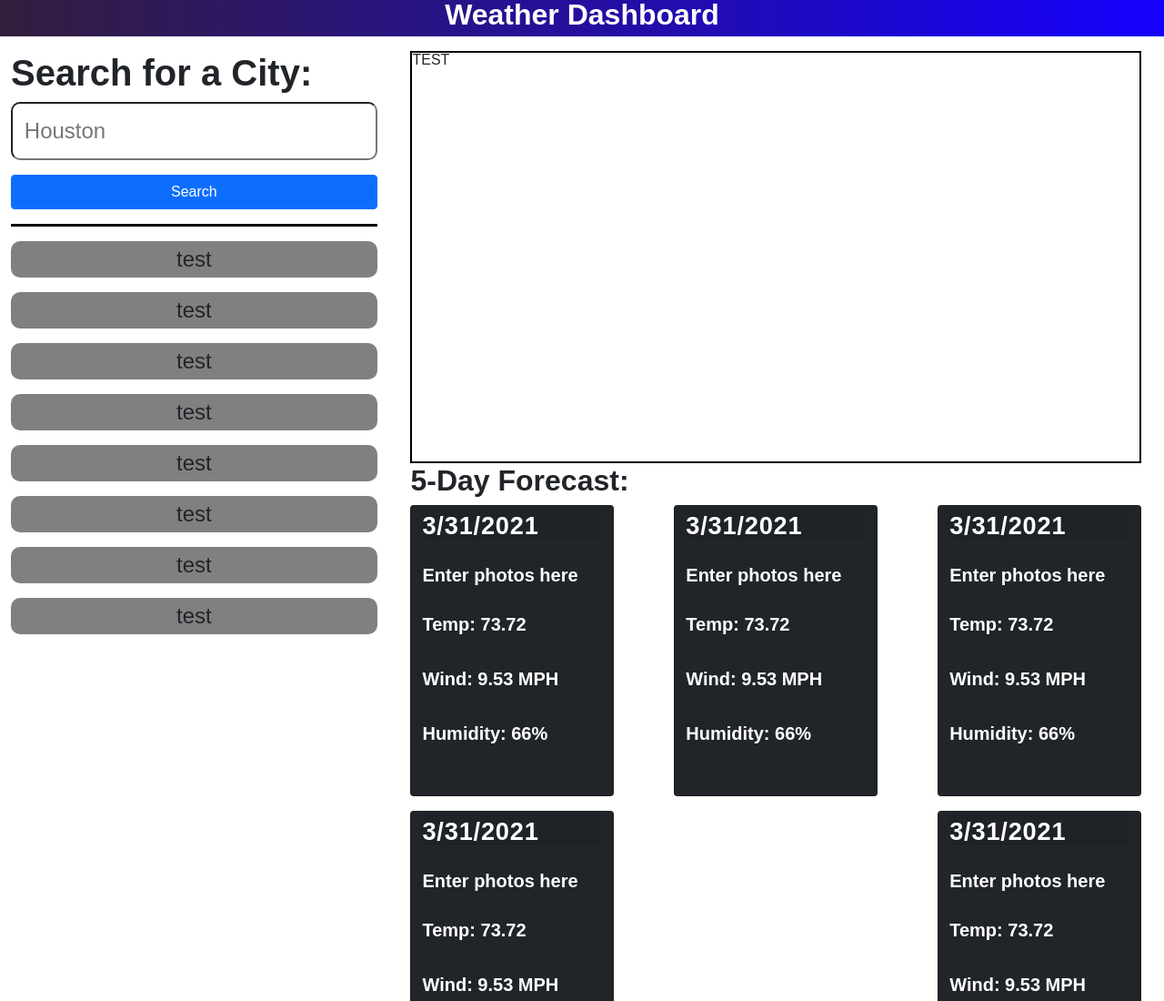
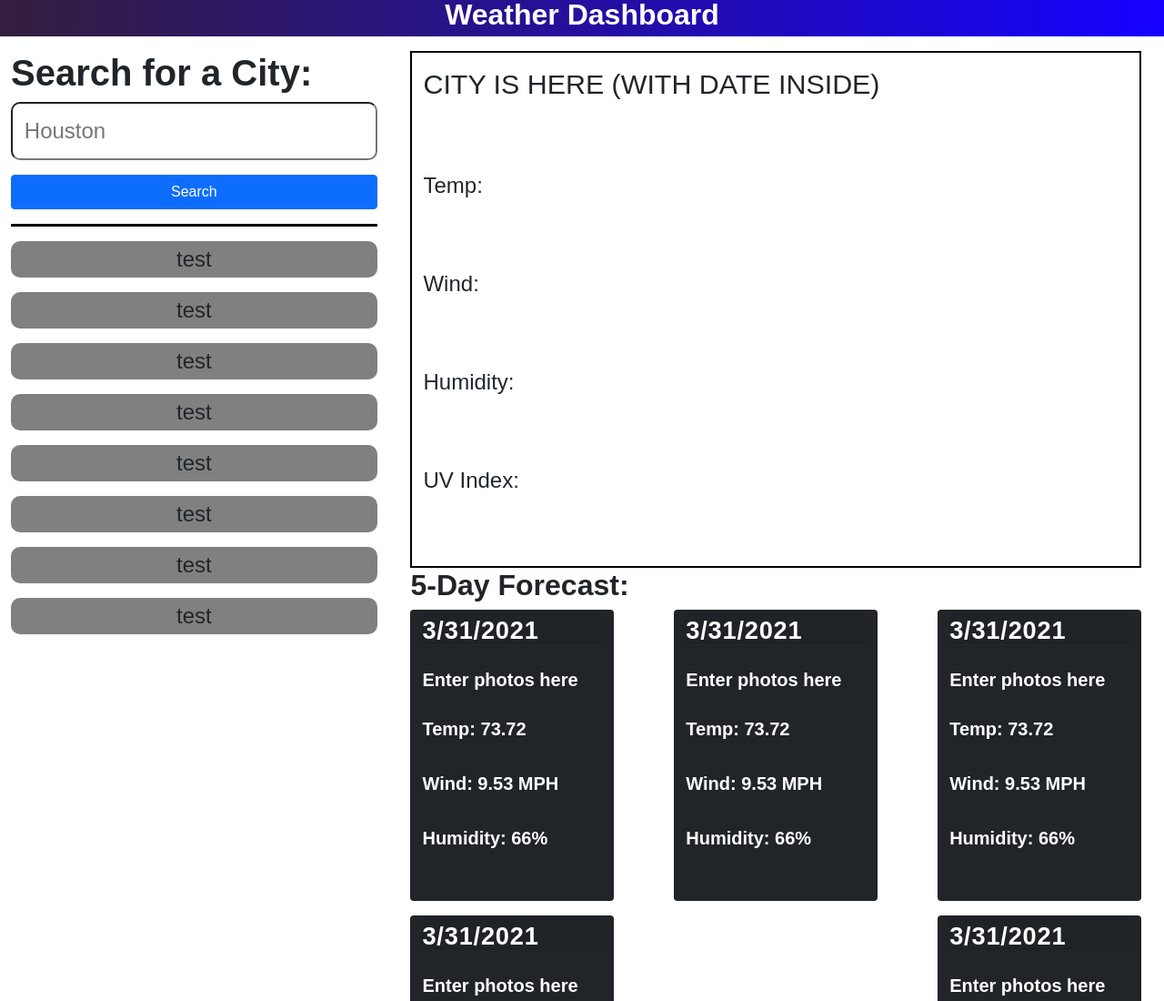
Before and after one commit to Jguiro09/Weather-Dashboard, a plain HTML site: page index.html in a window 1280 px wide. Shown: the top 1100 px of the page at 91% size. Drawn offline with nearby package versions, Linux system fonts and the light colour scheme.

Commit message:
Day Weather Display Finished

```diff
--- a/index.html
+++ b/index.html
@@ -40,7 +40,13 @@
             </ul></div>
         </aside>
         <main class = "col-md-8">
-            <div class = "row h-100 rightSide" id = "currentDayWeather">TEST</div>
+            <div class = "row h-100 rightSide" id = "currentDayWeather">
+                <h1>CITY IS HERE (WITH DATE INSIDE)</h1>
+                <h2>Temp: </h2>
+                <h2>Wind: </h2>
+                <h2>Humidity: </h2>
+                <h2>UV Index:</h2>
+            </div>
             <div class = "row h-100 rightSide" id = "fiveDayWeather">
                 <h2>5-Day Forecast:</h2>
                 <!-- ------- Card One ------- -->
--- a/style.css
+++ b/style.css
@@ -81,6 +81,17 @@ button
     max-height: 60%;
 }
 
+#currentDayWeather h1
+{
+    font-size: 1.9rem;
+    padding-top: 2vh;
+}
+
+#currentDayWeather h2
+{
+    font-size: 1.5rem;
+}
+
 #fiveDayWeather
 {
     align-content: flex-start;
```
